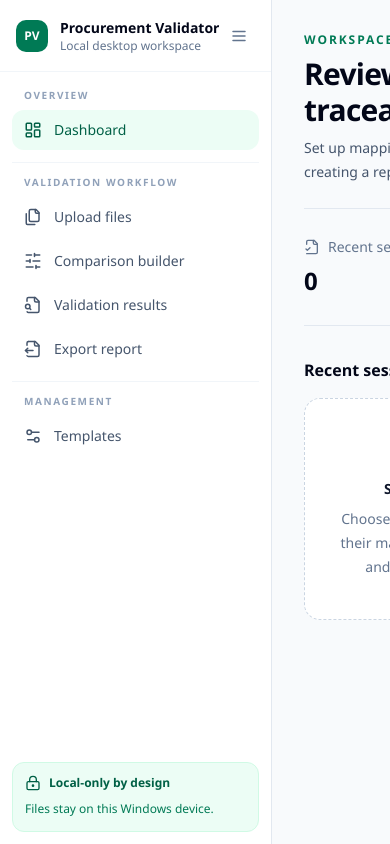
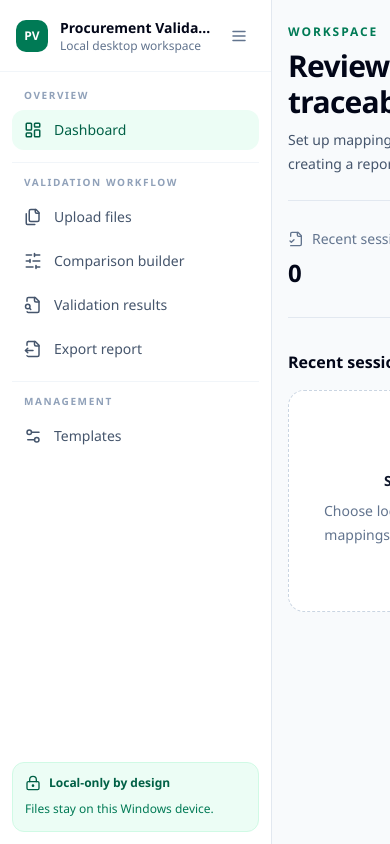
Before and after one commit to xKurty06/clario, a React (Vite) app in the folder frontend/: page / in a window 390 px wide. Shown: the top 844 px of the page. Built offline with nearby package versions, Linux system fonts and the light colour scheme; no server answers.

Commit message:
fix: improve responsive app shell spacing

```diff
--- a/frontend/src/components/layout/AppShell.tsx
+++ b/frontend/src/components/layout/AppShell.tsx
@@ -44,7 +44,7 @@ export function AppShell() {
   const shellStyle = { "--app-sidebar-offset": collapsed ? "72px" : "272px" } as CSSProperties;
 
   return (
-    <div className="min-h-[100dvh] bg-slate-50 text-slate-950" style={shellStyle}>
+    <div className="min-h-[100dvh] overflow-x-hidden bg-slate-50 text-slate-950" style={shellStyle}>
       <aside
         className={`fixed inset-y-0 left-0 z-30 flex flex-col overflow-hidden border-r border-slate-200 bg-white transition-[width] duration-300 ease-[cubic-bezier(0.16,1,0.3,1)] ${collapsed ? "w-[72px]" : "w-[272px]"}`}
       >
@@ -65,9 +65,9 @@ export function AppShell() {
           ) : (
             <>
               <div className="sidebar-expand-enter grid size-8 shrink-0 place-items-center rounded-[10px] bg-emerald-700 text-xs font-bold text-white">PV</div>
-              <div className="sidebar-expand-enter absolute left-[60px] right-[56px] min-w-0 whitespace-nowrap">
-                <p className="whitespace-nowrap text-sm font-semibold">{appConfig.displayName}</p>
-                <p className="whitespace-nowrap text-xs text-slate-500">Local desktop workspace</p>
+              <div className="sidebar-expand-enter absolute left-[60px] right-[56px] min-w-0">
+                <p className="truncate text-sm font-semibold" title={appConfig.displayName}>{appConfig.displayName}</p>
+                <p className="truncate text-xs text-slate-500" title="Local desktop workspace">Local desktop workspace</p>
               </div>
               <button
                 type="button"
@@ -103,7 +103,7 @@ export function AppShell() {
                     to={to}
                   >
                     <Icon aria-hidden="true" className="size-[18px] shrink-0" />
-                    <span className={`overflow-hidden whitespace-nowrap transition-all duration-300 ease-[cubic-bezier(0.16,1,0.3,1)] ${collapsed ? "w-0 -translate-x-2 opacity-0" : "w-[150px] translate-x-0 opacity-100 delay-75"}`}>{label}</span>
+                    <span className={`min-w-0 overflow-hidden truncate transition-all duration-300 ease-[cubic-bezier(0.16,1,0.3,1)] ${collapsed ? "w-0 -translate-x-2 opacity-0" : "w-[150px] translate-x-0 opacity-100 delay-75"}`}>{label}</span>
                   </NavLink>
                 ))}
               </div>
@@ -117,19 +117,19 @@ export function AppShell() {
               <LockKeyhole aria-hidden="true" className="size-4" />
             ) : (
               <>
-                <div className="flex items-center gap-2">
+                <div className="flex min-w-0 items-center gap-2">
                   <LockKeyhole aria-hidden="true" className="size-4 shrink-0" />
-                  <span className="w-[160px] whitespace-nowrap text-xs font-semibold">Local-only by design</span>
+                  <span className="min-w-0 truncate text-xs font-semibold" title="Local-only by design">Local-only by design</span>
                 </div>
-                <p className="mt-2 h-5 whitespace-nowrap text-xs leading-5 text-emerald-700">Files stay on this Windows device.</p>
+                <p className="mt-2 truncate text-xs leading-5 text-emerald-700" title="Files stay on this Windows device.">Files stay on this Windows device.</p>
               </>
             )}
           </div>
         </div>
       </aside>
 
-      <main className={`min-w-0 p-8 transition-[margin-left] duration-300 ease-[cubic-bezier(0.16,1,0.3,1)] ${collapsed ? "ml-[72px]" : "ml-[272px]"}`}>
-        <div className="mx-auto max-w-[1400px]">
+      <main className={`min-w-0 px-4 py-6 pb-32 transition-[margin-left] duration-300 ease-[cubic-bezier(0.16,1,0.3,1)] sm:px-6 lg:px-8 lg:py-8 lg:pb-32 ${collapsed ? "ml-[72px]" : "ml-[272px]"}`}>
+        <div className="mx-auto min-w-0 max-w-[1400px]">
           <Outlet />
         </div>
       </main>
```
